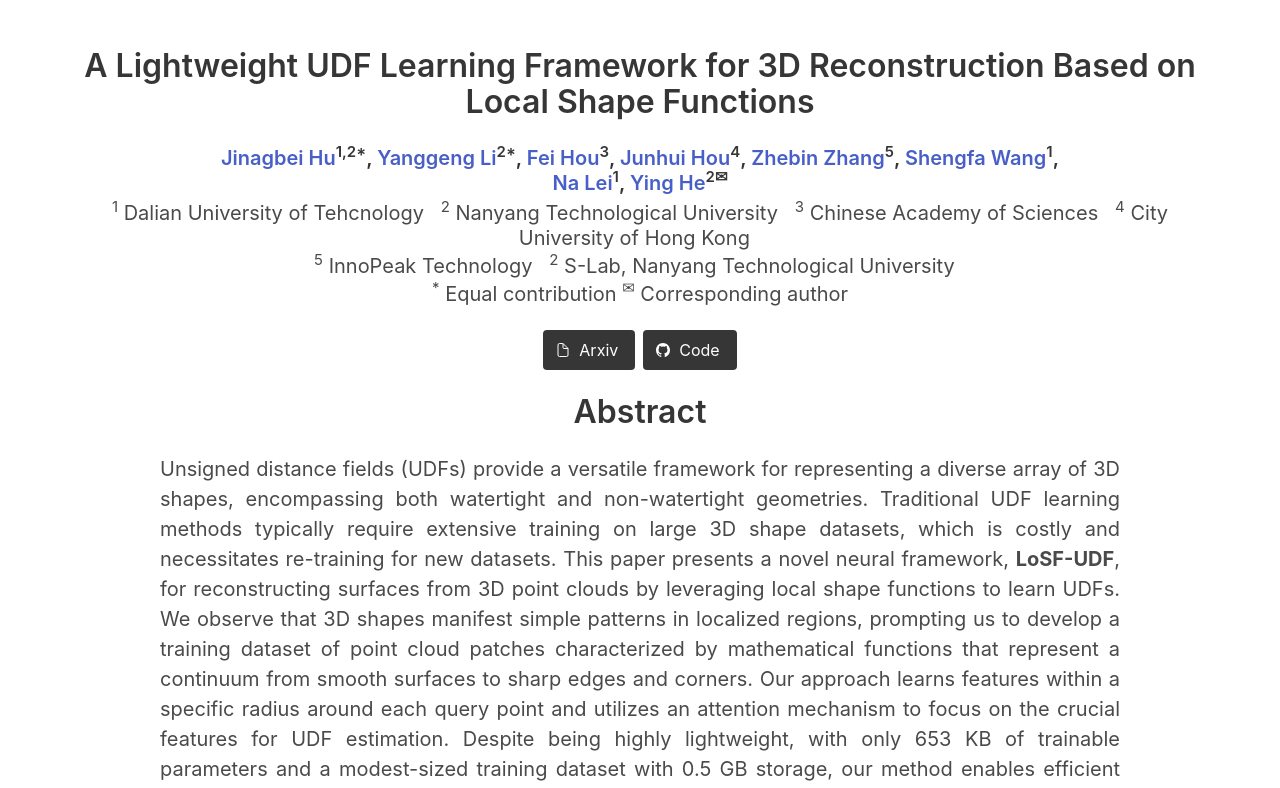
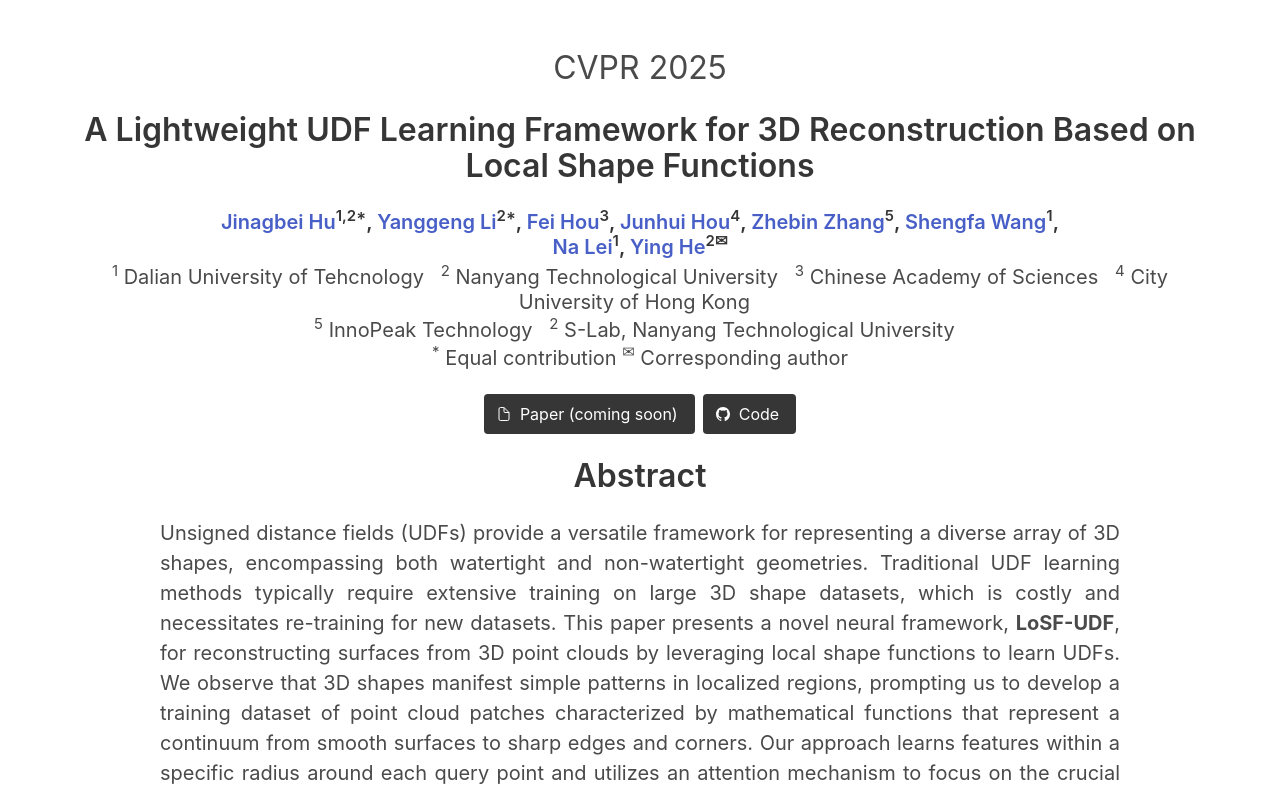
Before and after one commit to jbHu67/LoSF-UDF.github.io, a plain HTML site: page index.html in a window 1280 px wide. Shown: the top 788 px of the page. Drawn offline with nearby package versions, Linux system fonts and the light colour scheme; some packages are replaced by stand-ins of ours; a script that the page names is missing.

Commit message:
add cvpr information

```diff
--- a/index.html
+++ b/index.html
@@ -21,6 +21,21 @@
   <section class="section">
 
     <div class="container has-text-centered">
+      <style>
+        .inline-img {
+          vertical-align: middle; /* Aligns the image's center with the text’s center */
+        }
+      </style>
+
+      <p class="subtitle is-3">
+        CVPR 2025
+      </p>
+
+        <style>
+          p {
+            margin-bottom: 1em; /* Adds spacing after each paragraph */
+          }
+        </style>
       <!-- paper title -->
       <p class="title is-3"> A Lightweight UDF Learning Framework for 3D Reconstruction Based on Local Shape Functions
       </p>
@@ -55,8 +70,8 @@
       <!-- other links -->
       <div class="is-flex is-justify-content-center">
         <span class="icon-text mx-1">
-          <a class="button is-dark" href="https://arxiv.org/abs/2407.01330" role="button" target="_blank"> <span
-              class="icon"> <ion-icon name="document-outline"></ion-icon> </span> <span> Arxiv </span> </a>
+          <a class="button is-dark" href="" role="button" target="_blank"> <span
+              class="icon"> <ion-icon name="document-outline"></ion-icon> </span> <span> Paper (coming soon) </span> </a>
         </span>
         <span class="icon-text mx-1">
           <a class="button is-dark" href="https://github.com/jbHu67/LoSF" role="button" target="_blank">
```
Also changed, not shown: CVPR-logo.svg (added).
